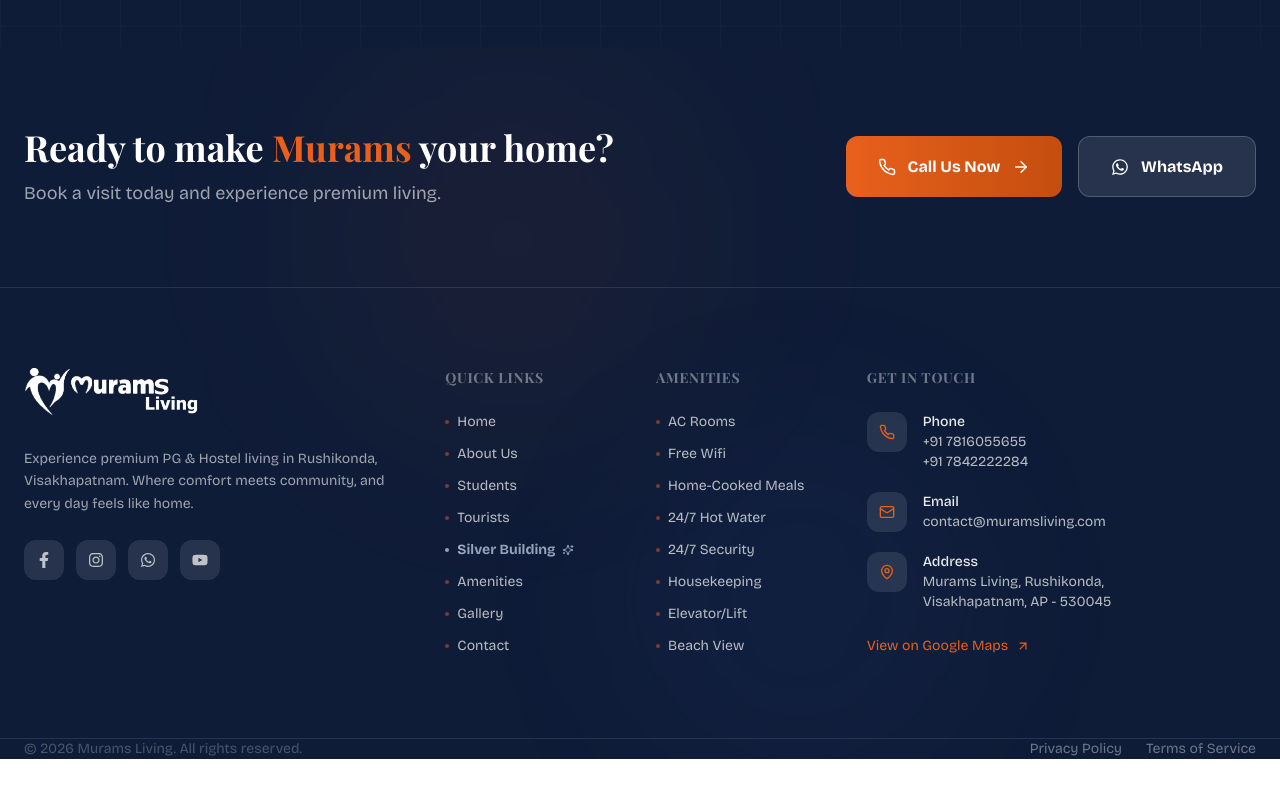
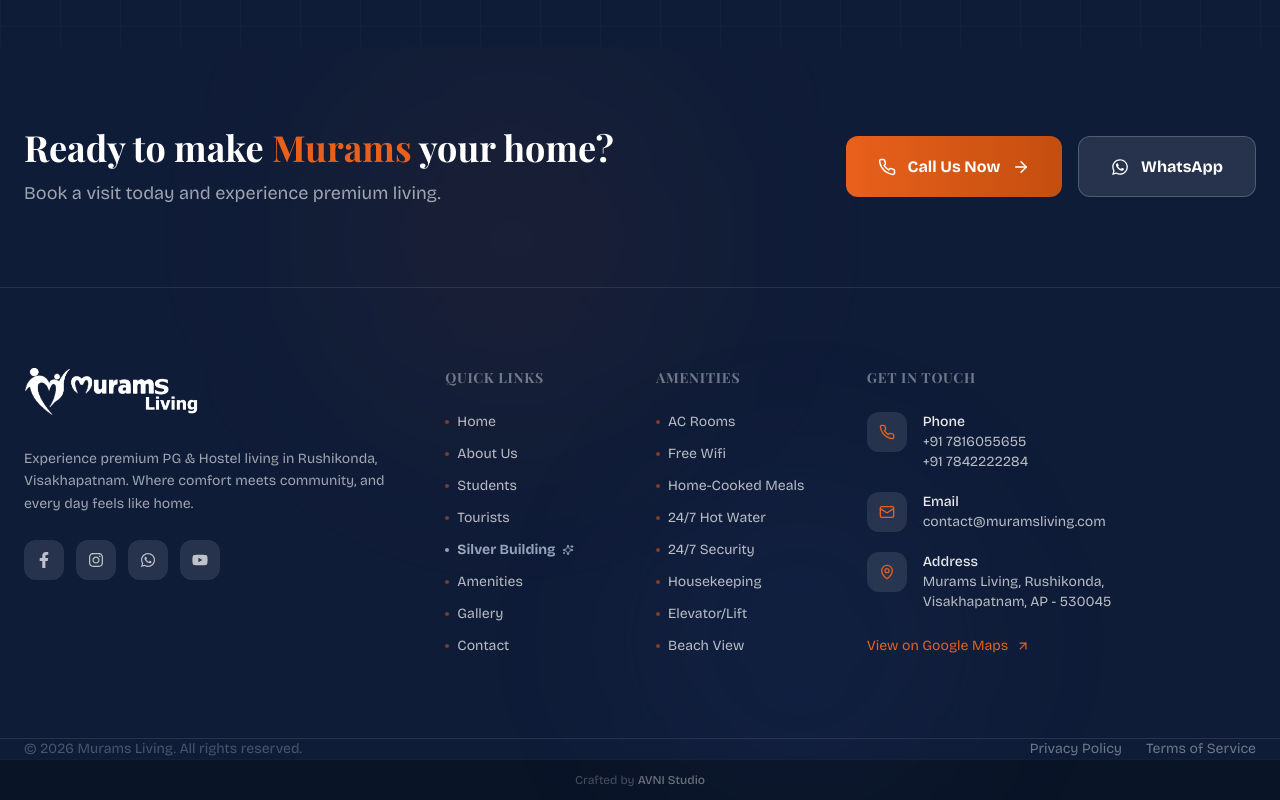
Before and after one commit to deadhearth01/MuramsLiving, a Next.js app: page / in a window 1280 px wide. Shown: the part 9689-10489 px from the top of the page. Before the commit the page ends 10448 px from the top, so only its background shows below. Built offline with nearby package versions, Linux system fonts and the light colour scheme; no server answers; the database is empty.

Commit message:
Add 'Crafted by AVNI Studio' credit below footer

```diff
--- a/src/components/layout/Footer.tsx
+++ b/src/components/layout/Footer.tsx
@@ -330,22 +330,27 @@
           <div className="flex flex-col md:flex-row items-center justify-between gap-4 text-sm text-white/40">
             <p>© {currentYear} Murams Living. All rights reserved.</p>
             <div className="flex items-center gap-6">
-              <Link
-                href="/privacy"
-                className="hover:text-white transition-colors"
-              >
-                Privacy Policy
-              </Link>
-              <Link
-                href="/terms"
-                className="hover:text-white transition-colors"
-              >
-                Terms of Service
-              </Link>
+              <Link href="/privacy" className="hover:text-white transition-colors">Privacy Policy</Link>
+              <Link href="/terms" className="hover:text-white transition-colors">Terms of Service</Link>
             </div>
           </div>
         </div>
       </div>
+
+      {/* Crafted by */}
+      <div className="bg-black/30 border-t border-white/5 py-3 text-center">
+        <p className="text-xs text-white/25">
+          Crafted by{" "}
+          <a
+            href="https://theavni.studio"
+            target="_blank"
+            rel="noopener noreferrer"
+            className="text-white/40 hover:text-white transition-colors font-medium"
+          >
+            AVNI Studio
+          </a>
+        </p>
+      </div>
     </footer>
   );
 }
```
